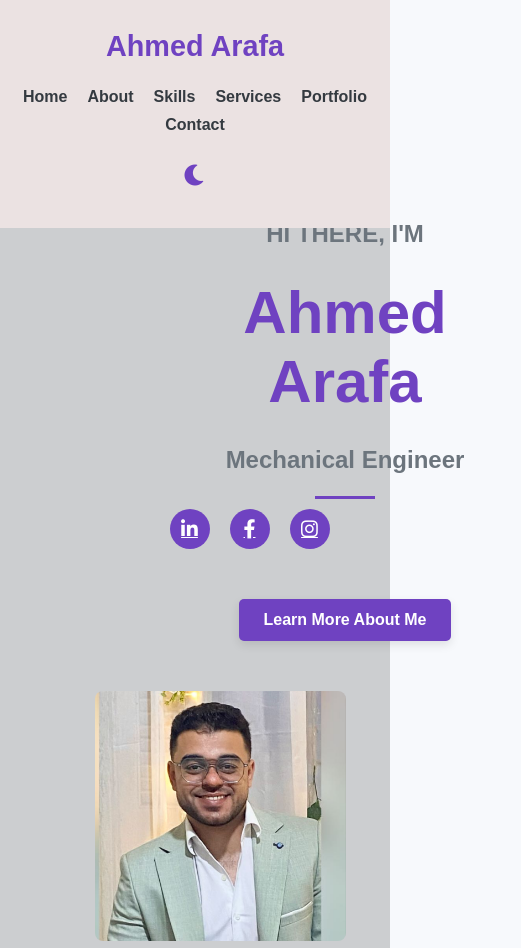
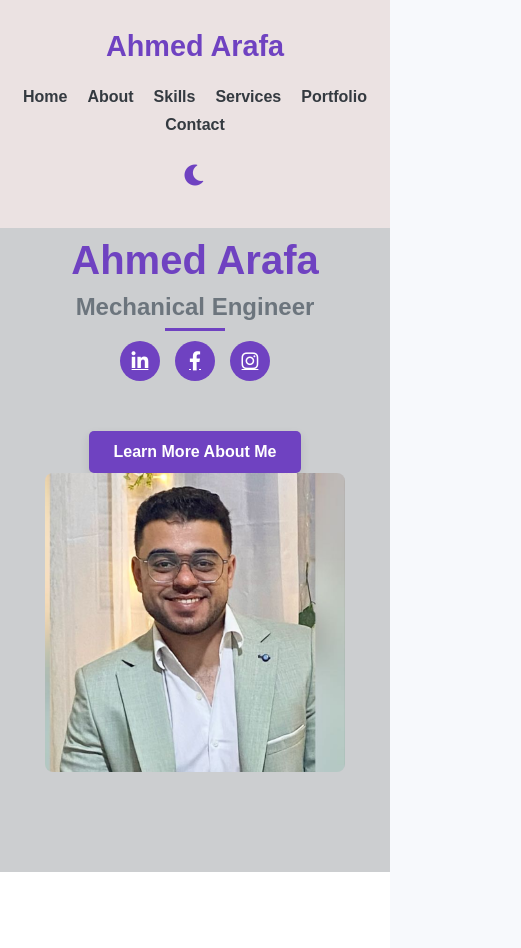
Before and after one commit to YasmenArafa/Portfolio, a plain HTML site: page index.html in a window 390 px wide. Shown: the top 948 px of the page, 521 px wide, since content can reach past the window. Drawn offline with Linux system fonts and the light colour scheme.

Commit message:
Add files via upload

```diff
--- a/index.html
+++ b/index.html
@@ -25,10 +25,10 @@
 
     <section id="home" class="hero">
         <div class="container home-content">
-            <div style="padding-left: 150px;" class="hero-text">
-                <h3 style="padding-bottom: 20px;">HI THERE, I'M</h3>
-                <h1 style="padding-bottom: 20px; font-size: 60px;">Ahmed Arafa</h1>
-                <h2 style="padding-bottom: 15px;">Mechanical Engineer</h2>
+            <div class="hero-text">
+                <h3>HI THERE, I'M</h3>
+                <h1>Ahmed Arafa</h1>
+                <h2>Mechanical Engineer</h2>
                 <div class="social-links">
                     <a href="https://www.linkedin.com/in/ahmed-arafa-9b90b31b4/" target="_blank" aria-label="LinkedIn"><i class="fab fa-linkedin-in"></i></a>
                     <a href="https://www.facebook.com/ahmed.arafa.981355" target="_blank" aria-label="Facebook"><i class="fab fa-facebook-f"></i></a>
@@ -36,7 +36,7 @@
                 </div>
                 <a href="#about" class="btn btn-primary scroll-to-about">Learn More About Me</a>
             </div>
-            <div class="hero-image" style="padding-right: 100px;">
+            <div class="hero-image">
                 <img  src="profile.png" alt="Your Profile Picture">
             </div>
         </div>
--- a/style.css
+++ b/style.css
@@ -1,15 +1,28 @@
 /* Basic Reset & Body Styles */
+*,
+*::before,
+*::after {
+    box-sizing: border-box;
+}
+
 html {
     scroll-behavior: smooth; /* Smooth scrolling for anchor links */
+    overflow-x: hidden; /* Hide horizontal scrollbar if any overflow */
 }
 
 body {
     font-family: Arial, sans-serif;
     margin: 0;
     padding: 0;
-    box-sizing: border-box;
     background-color: #f7f9fc; /* A subtle, light gray for light mode background */
     color: #343a40; /* Dark charcoal text */
+    overflow-x: hidden; /* Hide horizontal scrollbar if any overflow */
+}
+
+img {
+    max-width: 100%;
+    height: auto;
+    display: block; /* Remove extra space below images */
 }
 
 .container {
@@ -33,7 +46,7 @@ header nav {
     display: flex;
     justify-content: space-between;
     align-items: center;
-    width: 80%;
+    width: 80%; /* Maintain 80% width for desktop */
     margin: 0 auto;
 }
 
@@ -99,11 +112,12 @@ nav ul li a:hover::after {
     text-align: left;
     gap: 20px;
     flex-wrap: wrap;
+    width: 100%; /* Ensure it takes full available width within container */
 }
 
 .hero-text {
-    flex: 1;
-    min-width: 400px;
+    flex: 1 1 500px; /* Allow to grow, but start at 500px base for larger screens */
+    padding: 20px;
 }
 
 .hero-text .social-links {
@@ -152,11 +166,12 @@ nav ul li a:hover::after {
 }
 
 .hero-image {
-    flex: 1;
+    flex: 1 1 300px; /* Allow to grow, but start at 300px base */
     max-width: 400px;
     text-align: center;
     position: relative;
     overflow: hidden;
+    padding: 20px; /* Add default padding */
 }
 
 .hero-image img {
@@ -864,14 +879,16 @@ body.dark-mode .close-button:focus {
 /* Responsive Design */
 @media (max-width: 768px) {
     .container {
-        width: 90%;
+        width: 100%; /* Ensure container takes full width on small screens */
+        padding: 0 15px; /* Add horizontal padding to the container */
     }
 
     header nav {
         flex-direction: column;
-        align-items: center; /* Center items horizontally */
+        align-items: center;
         padding: 10px 0;
         width: 100%; /* Ensure nav takes full width for centering */
+        box-sizing: border-box; /* Ensure padding is included in width */
     }
 
     .navbar-name {
@@ -900,15 +917,30 @@ body.dark-mode .close-button:focus {
     .home-content {
         flex-direction: column;
         text-align: center;
+        padding: 0; /* Remove padding from home-content */
+        gap: 0; /* Remove gap on small screens */
     }
 
     .hero-text {
-        min-width: unset;
-        width: 100%;
+        padding: 0; /* Remove padding for text on small screens */
+        flex: 1 1 auto; /* Allow full flexibility */
+        width: 100%; /* Ensure it takes full width */
+        text-align: center; /* Center the text content */
+        margin: 0; /* Remove any external margins */
+    }
+
+    .hero-text .social-links {
+        justify-content: center; /* Center social links */
+        gap: 15px;
     }
 
     .hero-image {
         margin-top: 30px;
+        padding: 0; /* Remove padding for image on small screens */
+        flex: 1 1 auto; /* Allow full flexibility */
+        width: 100%; /* Ensure it takes full width */
+        max-width: 300px; /* Limit image width */
+        margin: 0 auto; /* Center image */
     }
 
     .hero h1 {
@@ -981,15 +1013,30 @@ body.dark-mode .close-button:focus {
         grid-template-columns: 1fr; /* Single column on small screens */
     }
 
-    .skill-item {
-        width: 90%; /* Adjust width for single column layout */
-        min-width: unset;
-    }
-
     .skill-item,
     .service-item,
     .portfolio-item {
-        width: 90%;
+        width: 100%; /* Ensure full width for items */
+        max-width: 300px; /* Limit max width */
+        margin: 0 auto; /* Center items */
+    }
+}
+
+@media (min-width: 992px) { /* Apply these styles on larger screens */
+    .home-content {
+        /* Removed padding-left and padding-right from here */
+        padding: 0 50px; /* Add padding to the container itself on large screens */
+        width: 80%;
+    }
+
+    .hero-text {
+        padding-left: 150px; /* Reduced padding for text on large screens */
+        padding-right: 20px; /* Ensure consistent spacing */
+    }
+
+    .hero-image {
+        padding-right: 50px; /* Reduced padding for image on large screens */
+        padding-left: 20px; /* Ensure consistent spacing */
     }
 }
 
```
